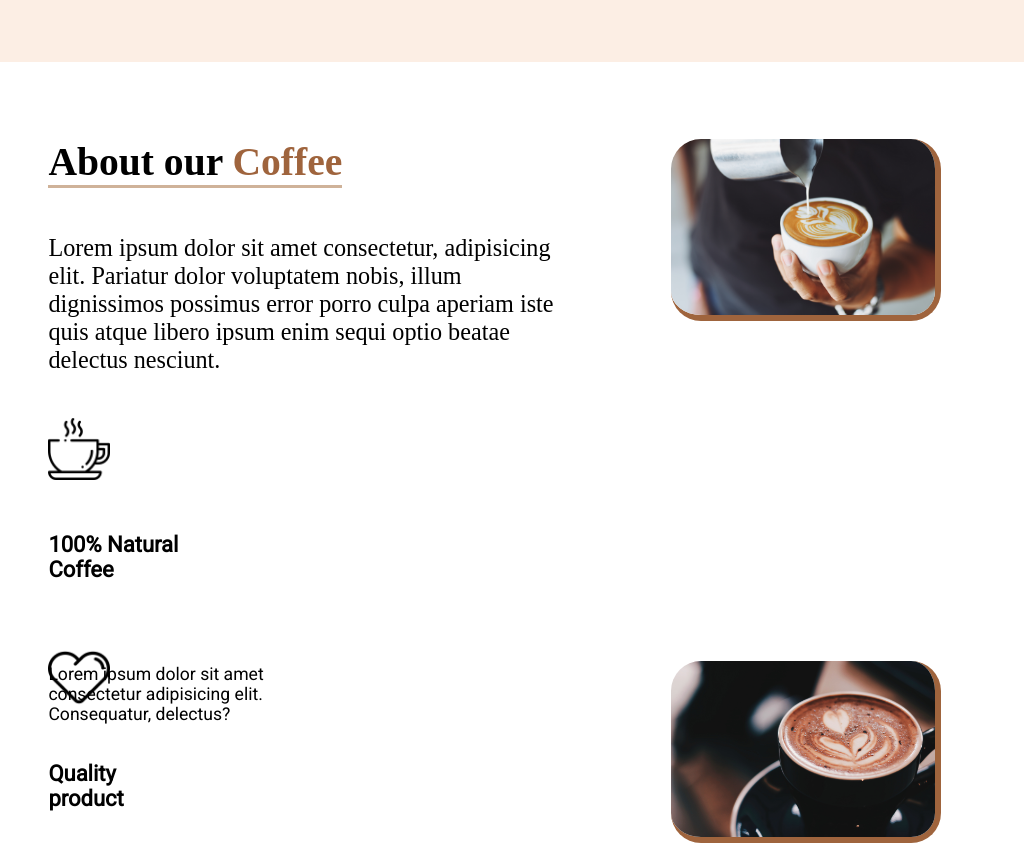
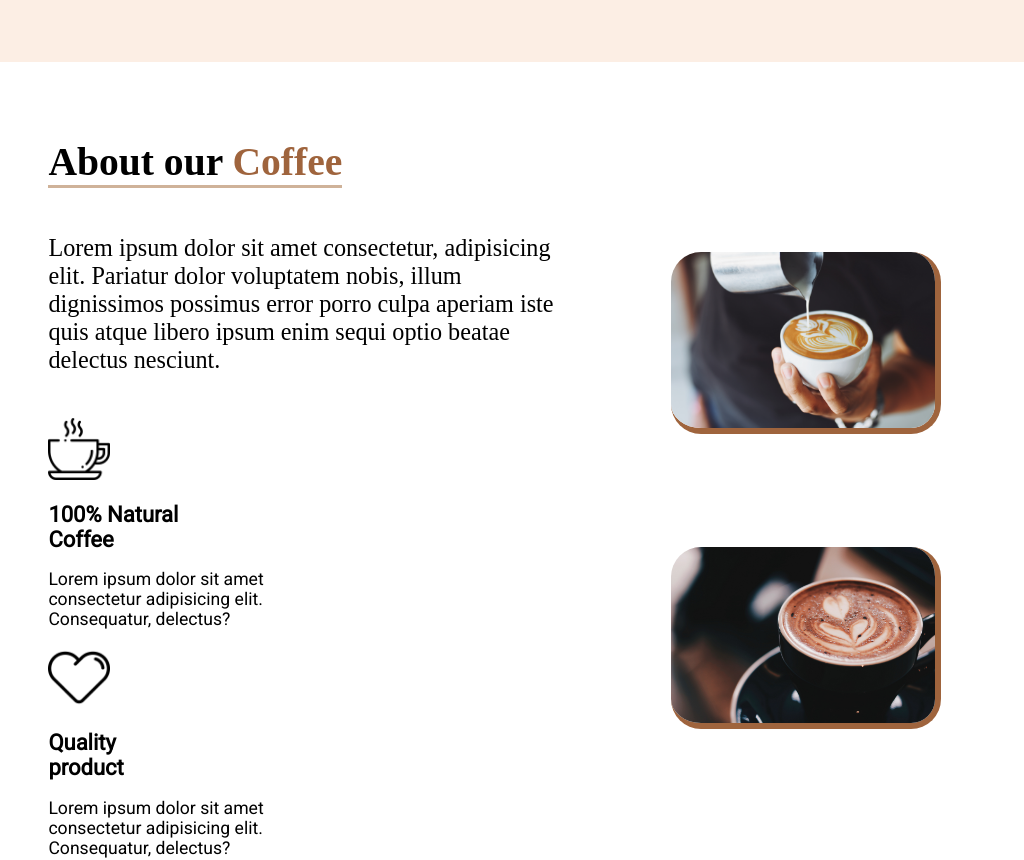
Before and after one commit to RiviCodes/coffee-shop-react, a React (Create React App) app: page / in a window 1024 px wide. Shown: the part 1300-2160 px from the top of the page. Built offline with nearby package versions, Linux system fonts and the light colour scheme; a web font is replaced by a local one.

Commit message:
Fix Grid

```diff
--- a/src/styles/About.css
+++ b/src/styles/About.css
@@ -205,8 +205,6 @@
   }
 
   .about-card {
-    grid-template-columns: 100%;
-    grid-template-rows: 50% 50%;
     /* margin: 0 3.5rem 2rem 2vw; */
     width: 17rem;
   }
@@ -230,7 +228,7 @@
     display: flex;
     flex-direction: column;
     align-items: center;
-    justify-content: space-between;
+    justify-content: space-evenly;
     height: 32rem;
   }
 
```
